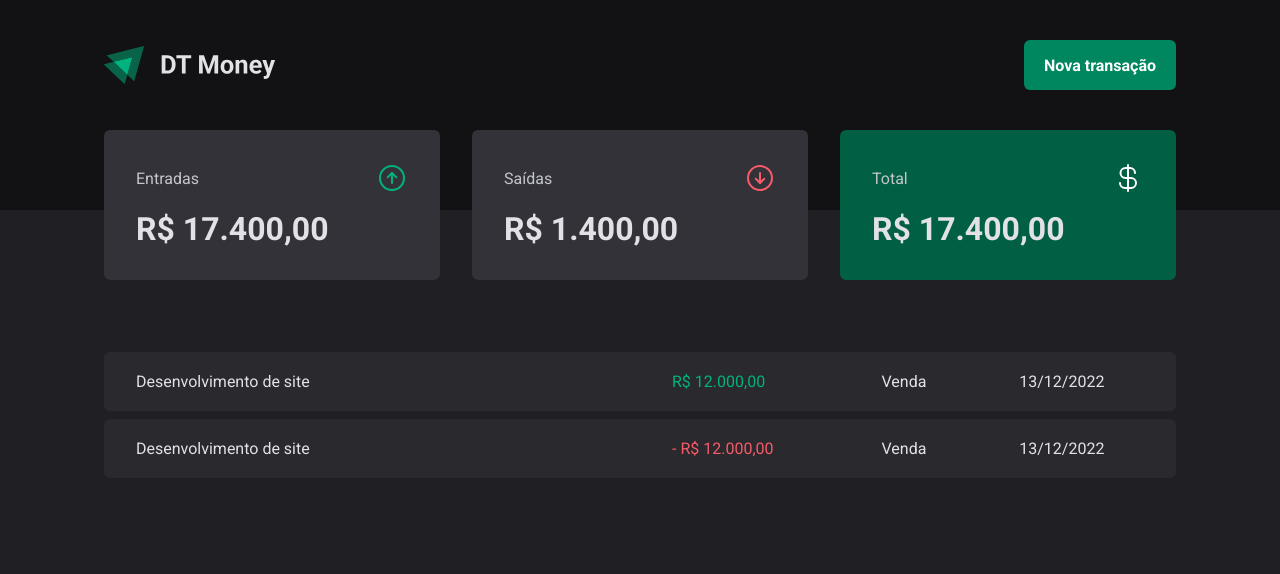
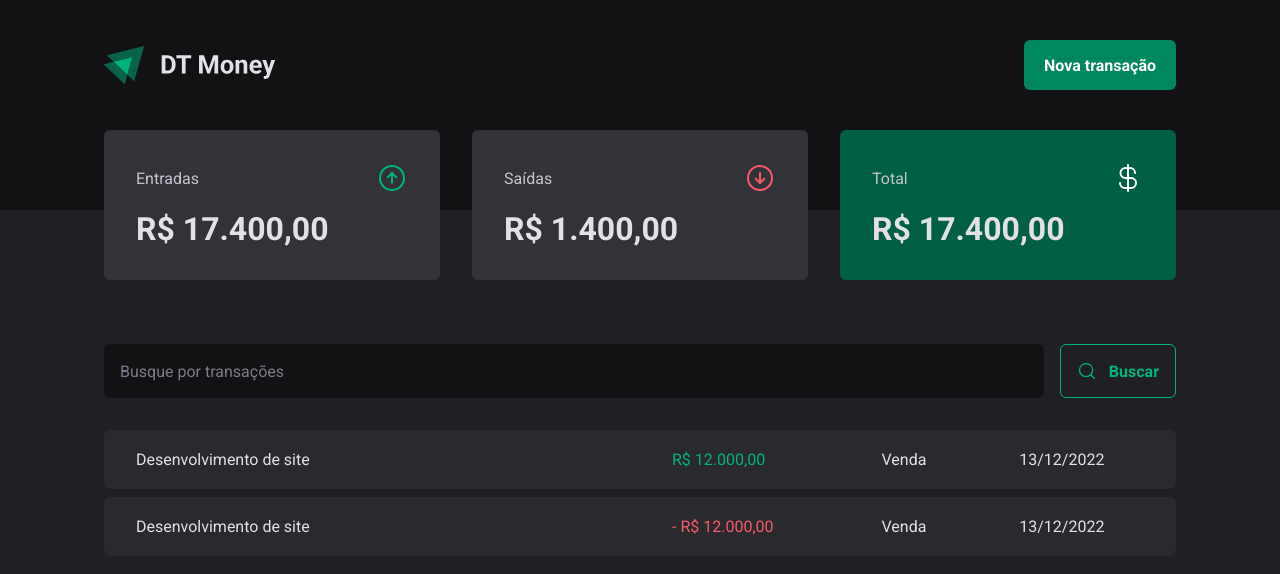
Before and after one commit to luarakerlen/dt-money, a React (Vite) app: page / in a window 1280 px wide. Shown: the top 574 px of the page. Built offline with nearby package versions, Linux system fonts and the light colour scheme.

Commit message:
feat: create and add search form component

```diff
--- /dev/null
+++ b/src/pages/Transactions/components/SearchForm/index.tsx
@@ -0,0 +1,14 @@
+import { MagnifyingGlass } from 'phosphor-react';
+import { SearchFormContainer } from './styles';
+
+export function SearchForm() {
+	return (
+		<SearchFormContainer>
+			<input type='text' placeholder='Busque por transações' />
+			<button type='submit'>
+				<MagnifyingGlass size={20} />
+				Buscar
+			</button>
+		</SearchFormContainer>
+	);
+}
--- /dev/null
+++ b/src/pages/Transactions/components/SearchForm/styles.ts
@@ -0,0 +1,42 @@
+import styled from 'styled-components';
+
+export const SearchFormContainer = styled.form`
+	display: flex;
+	gap: 1rem;
+
+	input {
+		flex: 1;
+		border-radius: 6px;
+		border: 0;
+		background: ${(props) => props.theme['gray-900']};
+		color: ${(props) => props.theme['gray-300']};
+		padding: 1rem;
+
+		&::placeholder {
+			color: ${(props) => props.theme['gray-500']};
+		}
+	}
+
+	button {
+		display: flex;
+		align-items: center;
+		gap: 0.75rem;
+
+		border: 0;
+		padding: 1rem;
+		background: transparent;
+		border: 1px solid ${(props) => props.theme['green-300']};
+		color: ${(props) => props.theme['green-300']};
+		font-weight: bold;
+		border-radius: 6px;
+
+		cursor: pointer;
+
+		:hover {
+			background: ${(props) => props.theme['green-500']};
+			border-color: ${(props) => props.theme['green-500']};
+			color: ${(props) => props.theme.white};
+			transition: background-color 0.2s, color 0.2s, border-color 0.2s;
+		}
+	}
+`;
--- /dev/null
+++ b/src/pages/Transactions/components/index.ts
@@ -0,0 +1 @@
+export * from './SearchForm'
--- a/src/pages/Transactions/index.tsx
+++ b/src/pages/Transactions/index.tsx
@@ -1,4 +1,5 @@
 import { Header, Summary } from '../../components';
+import { SearchForm } from './components';
 import {
 	PriceHighlight,
 	TransactionsContainer,
@@ -12,6 +13,7 @@
 			<Summary />
 
 			<TransactionsContainer>
+				<SearchForm />
 				<TransactionsTable>
 					<tbody>
 						<tr>
--- a/src/pages/Transactions/styles.ts
+++ b/src/pages/Transactions/styles.ts
@@ -11,7 +11,7 @@
 	width: 100%;
 	border-collapse: separate;
 	border-spacing: 0 0.5rem;
-	/* margin-top: 1.5rem; */
+	margin-top: 1.5rem;
 
 	td {
 		padding: 1.25rem 2rem;
```
